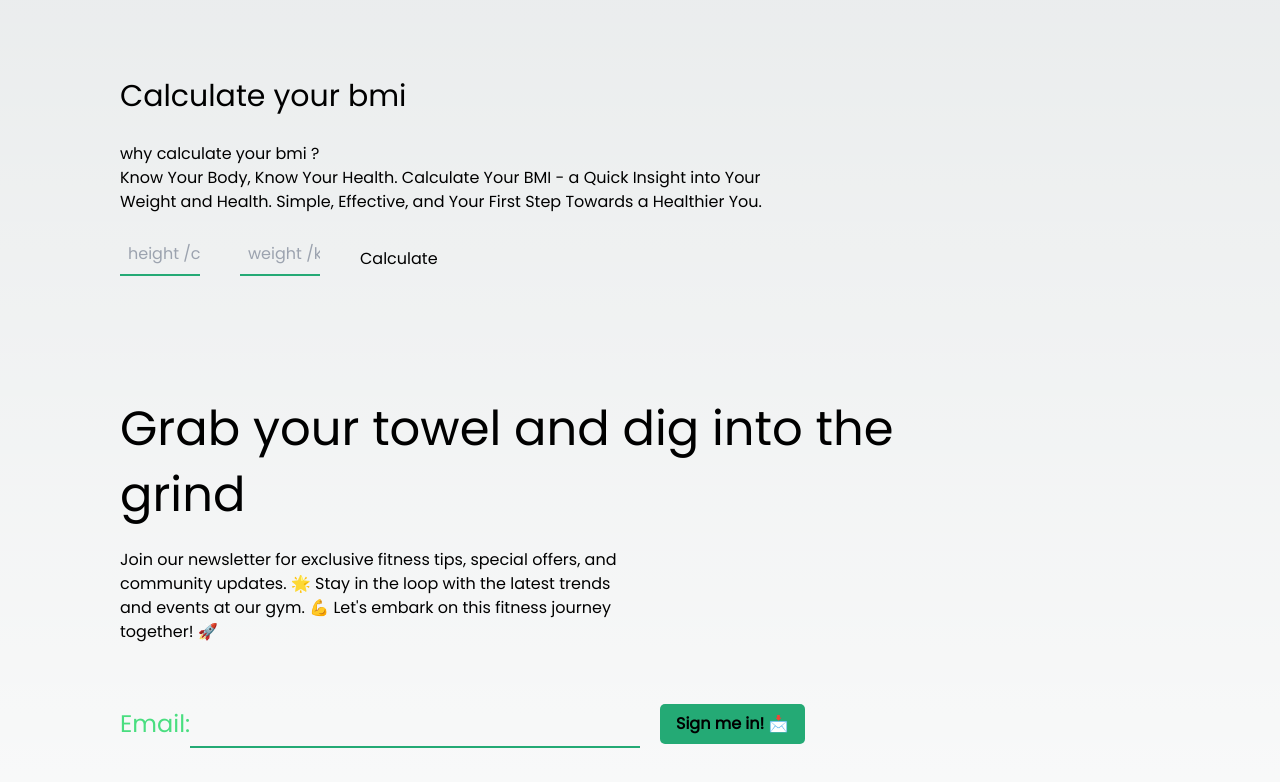
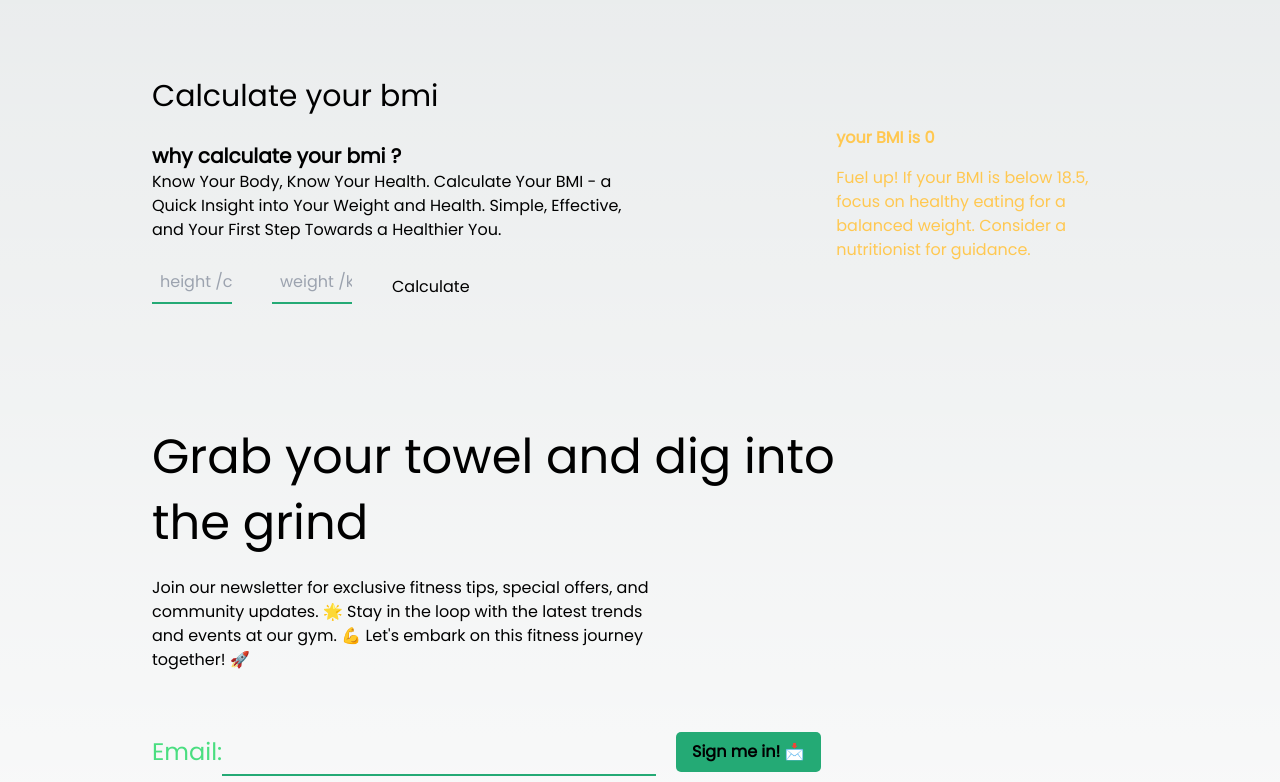
Before and after one commit to Sierra9999/activos-gym, a Next.js app: page / in a window 1280 px wide. Shown: the part 1198-1980 px from the top of the page. Built offline with nearby package versions, Linux system fonts and the light colour scheme.

Commit message:
feat: bmi styles added

```diff
--- a/app/Components/BMI/calculateBMI.ts
+++ b/app/Components/BMI/calculateBMI.ts
@@ -1,8 +1,26 @@
-export function calculateBMI(height : number|string, weight : number|string ) {
+export function calculateBMI(height : number|string, weight : number|string ):number {
 
     height = Number(height)/100
     const bmi = Number(weight) /(height * height)
-    return bmi.toFixed(2)
+    return parseInt(bmi.toFixed(2))
+}
+
+export function rateBMI(bmi: number): {rate: string , message:string}{
+    if (bmi < 18.5){
+        return {
+            rate : 'underweight',
+            message : 'Fuel up! If your BMI is below 18.5, focus on healthy eating for a balanced weight. Consider a nutritionist for guidance.'
+        }
+    }else if (bmi > 18.5 && bmi < 25 ){
+        return {
+            rate : 'normal',
+            message : 'Well done! Your BMI is normal. Keep it up with regular exercise and a balanced diet.'
+        }
+    }
+    return {
+        rate : 'overweight',
+        message : 'Time for change. BMI over 25? Start with small, healthy habits. Consult a pro for personalized advice.',
+    }
 }
 
 // export function caloricDemand(height : number , weight : number, age: number, isMan : boolean){
--- a/app/Components/BMI/index.tsx
+++ b/app/Components/BMI/index.tsx
@@ -1,26 +1,28 @@
 "use client";
 import React from "react";
 import "./styles.css";
-import { calculateBMI } from "./calculateBMI";
+import { calculateBMI, rateBMI } from "./calculateBMI";
 
 const index = () => {
   const [height, setHeight] = React.useState("");
   const [weight, setWeight] = React.useState("");
+  const [results, setResults] = React.useState(0)
 
   const handleSubmit = (event: React.FormEvent<HTMLFormElement>) => {
     event.preventDefault();
-    alert(calculateBMI(Number(height), Number(weight)));
+    setResults(calculateBMI(Number(height), Number(weight)))
   };
 
   return (
-    <div className="py-20">
+    <div className="section-margin py-20 flex flex-col md:flex-row">
+      <div>
         <h1 className="text-3xl">Calculate your bmi</h1>
         <div className="my-7">
-        <h2>why calculate your bmi ? </h2>
+          <h2 className="font-bold text-xl">why calculate your bmi ? </h2>
           <p className=" md:w-2/3">
-          Know Your Body, Know Your Health. Calculate Your BMI - a Quick Insight
-          into Your Weight and Health. Simple, Effective, and Your First Step
-          Towards a Healthier You.
+            Know Your Body, Know Your Health. Calculate Your BMI - a Quick
+            Insight into Your Weight and Health. Simple, Effective, and Your
+            First Step Towards a Healthier You.
           </p>
         </div>
         <form
@@ -56,6 +58,19 @@ const index = () => {
           <button className="button"> Calculate </button>
         </form>
       </div>
+      <div  className={`
+        ${rateBMI(results).rate}
+        w-full
+        results
+        ${ results === 0 ? '' : 'left-to-right' }
+        flex
+        flex-col
+        md:w-1/2
+        md:right-10`} >
+        <span  className="font-bold my-4">your BMI is {results}</span>
+        <span  >{rateBMI(results).message}</span>
+      </div>
+    </div>
   );
 };
 
--- a/app/Components/BMI/styles.css
+++ b/app/Components/BMI/styles.css
@@ -27,3 +27,35 @@ input[type=number],input [type=text] {
     font-size: 1rem;
     width: 5rem;
 }
+
+.results{
+    position: relative;
+    top : 2rem;
+}
+
+.left-to-right{
+    animation: slidein 0.3s linear    ;
+}
+
+@keyframes slidein {
+    from {
+        top : -20px;
+        opacity: 0;
+    }
+    to {
+        top: 2rem;
+        opacity: 1;
+    }
+}
+
+.underweight{
+    color: rgb(255, 200, 81);
+}
+
+.normal {
+    color: rgb(86, 247, 86);
+}
+
+.overweight{
+    color: rgb(253, 71, 71) ;
+}
--- a/app/Components/Footer/index.tsx
+++ b/app/Components/Footer/index.tsx
@@ -2,7 +2,7 @@ import React from 'react'
 import SocialIcons from '../SocialIcons'
 const Footer = () => {
     return (
-        <section className='py-20 flex flex-col md:flex-row min-h-48'>
+        <section className='section-margin py-20 flex flex-col md:flex-row min-h-48'>
             <section className="md:w-1/3">
                 <h1>Activos Gym</h1>
                 Take your health and body to the next level with our comprehensive program designed to help you reach your fitness goals.
@@ -26,7 +26,6 @@ const Footer = () => {
                     <p>Closed</p>
                 </section>
             </div>
-
         </section>
     )
 }
--- a/app/Components/NewsLetter/index.tsx
+++ b/app/Components/NewsLetter/index.tsx
@@ -3,7 +3,7 @@ import NewsLetterForm from './NewsLetterForm'
 
 const News = () => {
     return (
-        <section className='my-10'>
+        <section className='section-margin my-10'>
             <h1 className='text-5xl my-5 md:w-3/4 leading-snug'>Grab your towel and dig into the grind</h1>
             <p className='mt-5 md:w-1/2'>Join our newsletter for exclusive fitness tips, special offers, and community updates. 🌟 Stay in the loop with the latest trends and events at our gym. 💪 Let&apos;s embark on this fitness journey together! 🚀</p>
             <NewsLetterForm></NewsLetterForm>
--- a/app/styles.css
+++ b/app/styles.css
@@ -13,6 +13,7 @@
     display: inline-block;
     text-align: center;
     font-weight: 600;
+    color: black;
 }
 
 .bg-green-to-black {
@@ -64,3 +65,8 @@
     height: 6px;
     width: 40px;
 }
+
+
+.section-margin{
+    margin-left: 2rem;
+}
```
Lines whose indentation alone changed are shown as unchanged.
